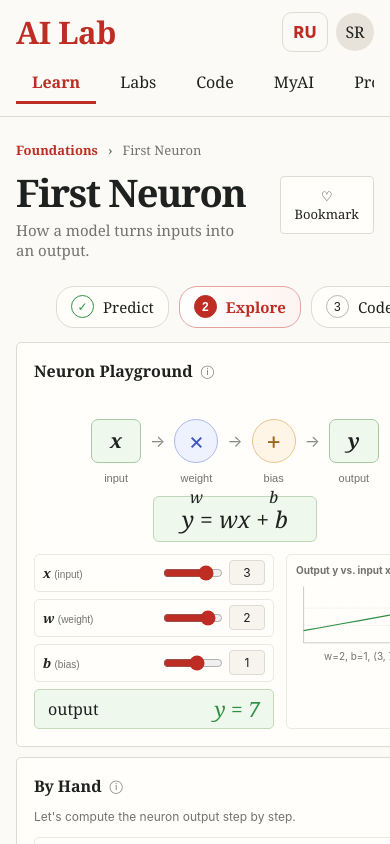
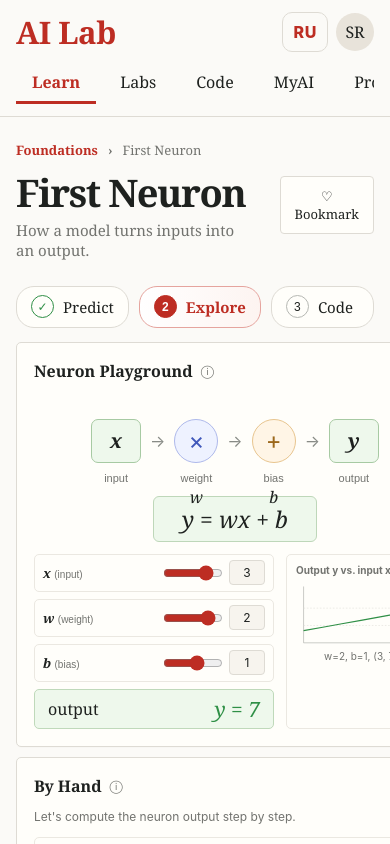
Before and after one commit to resarytrew/AI-Lab, a Next.js app: page /en/learn/foundations/first-neuron in a window 390 px wide. Shown: the top 844 px of the page. Built offline with nearby package versions, Linux system fonts and the light colour scheme.

Commit message:
fix: make responsive grid valid and reset step list

```diff
--- a/src/app/globals.css
+++ b/src/app/globals.css
@@ -95,7 +95,7 @@
   .lesson-heading p { margin: 8px 0 0; color: var(--muted); font: 15px Georgia, serif; }
   .bookmark { margin-top: 35px; border: 1px solid var(--line); border-radius: 4px; background: var(--surface); padding: 10px 14px; font: 13px Georgia, serif; }
 
-  .stepper { margin: 26px 0 14px; display: grid; grid-template-columns: repeat(3, 1fr); gap: 10px; }
+  .stepper { margin: 26px 0 14px; padding: 0; list-style: none; display: grid; grid-template-columns: repeat(3, 1fr); gap: 10px; }
   .step { border: 1px solid var(--line); border-radius: 18px; height: 42px; display: flex; align-items: center; gap: 9px; padding: 0 14px; font: 15px Georgia, serif; background: var(--surface); }
   .step span { width: 23px; height: 23px; border-radius: 50%; border: 1px solid #b6b8b3; display: grid; place-items: center; font-family: ui-sans-serif, sans-serif; font-size: 12px; }
   .step.done span { color: var(--green); border-color: var(--green); }
@@ -197,7 +197,14 @@
   .connector { display: none; }
 
   @media (max-width: 1240px) {
-    .app-shell { grid-template-columns: 250px 1fr; grid-template-areas: "topbar topbar" "sidebar lesson" "sidebar code" "sidebar build"; }
+    .app-shell {
+      grid-template-columns: 250px 1fr;
+      grid-template-areas:
+        "topbar topbar"
+        "sidebar lesson"
+        "sidebar code"
+        "build build";
+    }
     .topbar { grid-template-columns: 250px 1fr auto; }
     .brand { padding-left: 24px; }
     .code-column { padding: 0 28px 24px 44px; }
```
